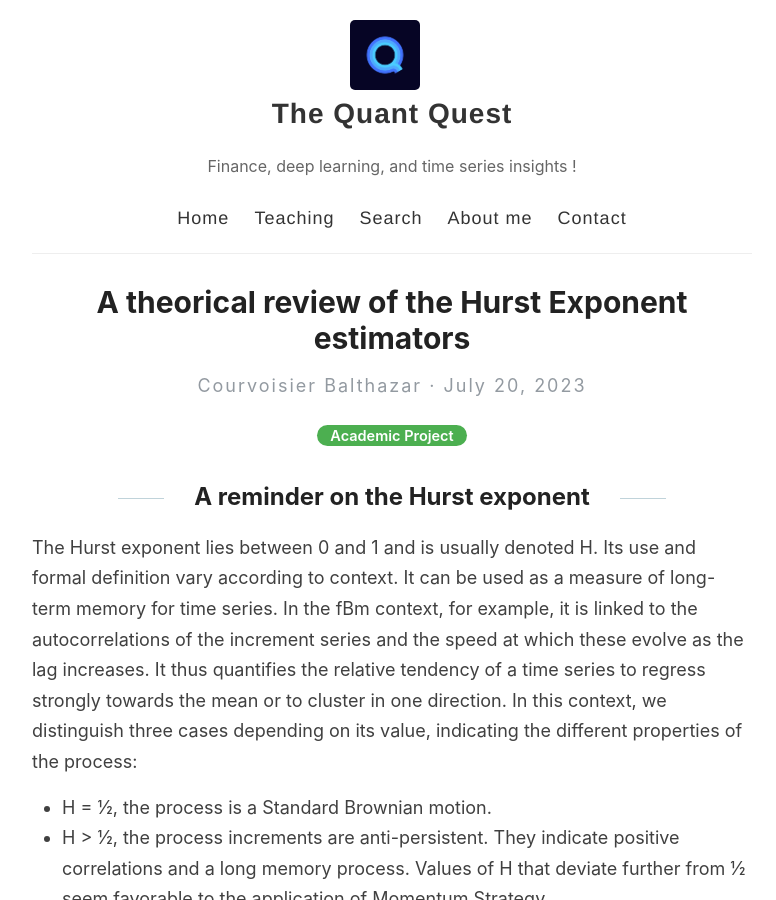
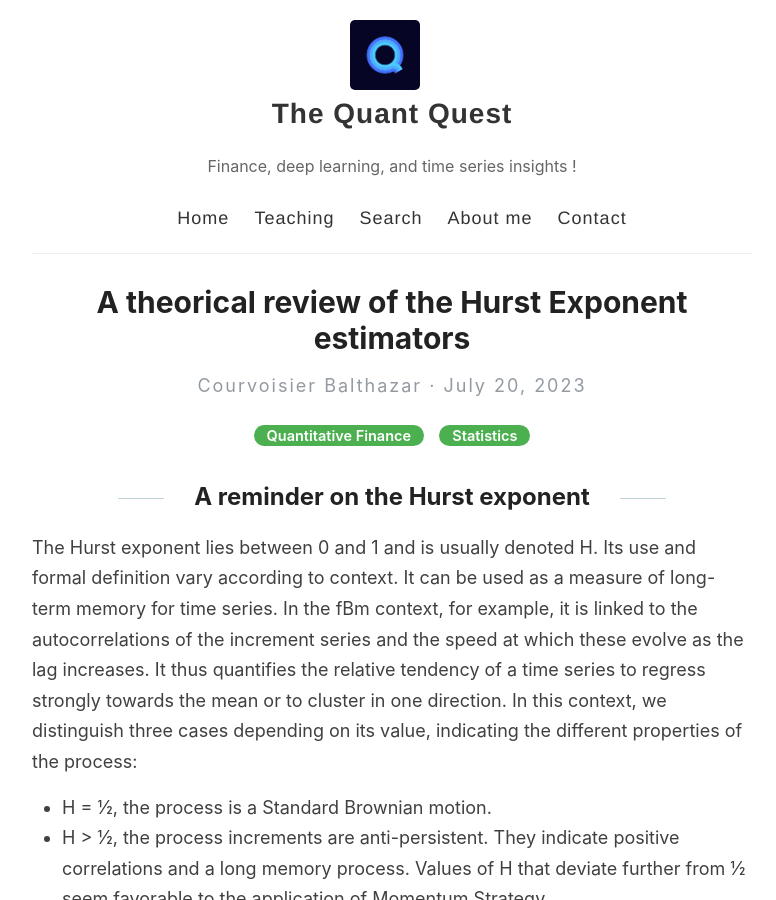
Before and after one commit to Zaltarba/blog, a Jekyll site: the page built from _posts/2023-07-20-HurstEstimatorsReview.md, in a window 1280 px wide and 900 px high. Shown: the whole window, without its empty margins (248-1024 px from the left). Built offline with Jekyll 4.4.1, drawn with Linux system fonts in a browser that asks for light colours; formulas are drawn with MathJax 3; comment, search, counter and statistics services are not loaded.

Commit message:
Update 2023-07-20-HurstEstimatorsReview.md

```diff
--- a/_posts/2023-07-20-HurstEstimatorsReview.md
+++ b/_posts/2023-07-20-HurstEstimatorsReview.md
@@ -1,7 +1,7 @@
 ---
 layout: post
 title: A theorical review of the Hurst Exponent estimators
-categories: [Academic Project]
+categories: [Quantitative Finance, Statistics]
 excerpt: In this post we will make a theorical review of several Hurst exponent estimators from the litterature.
 image: /thumbnails/HurstEstimatorsReview.jpeg
 ---
```
